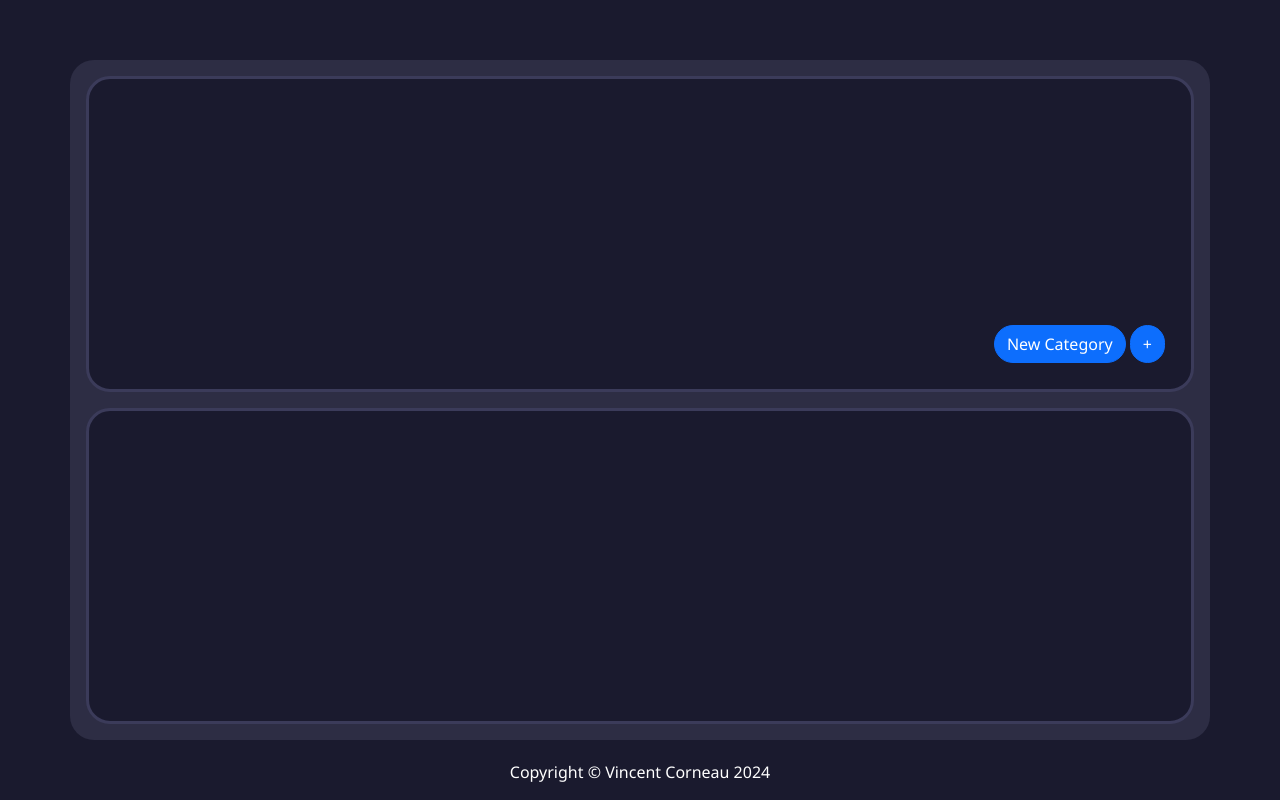
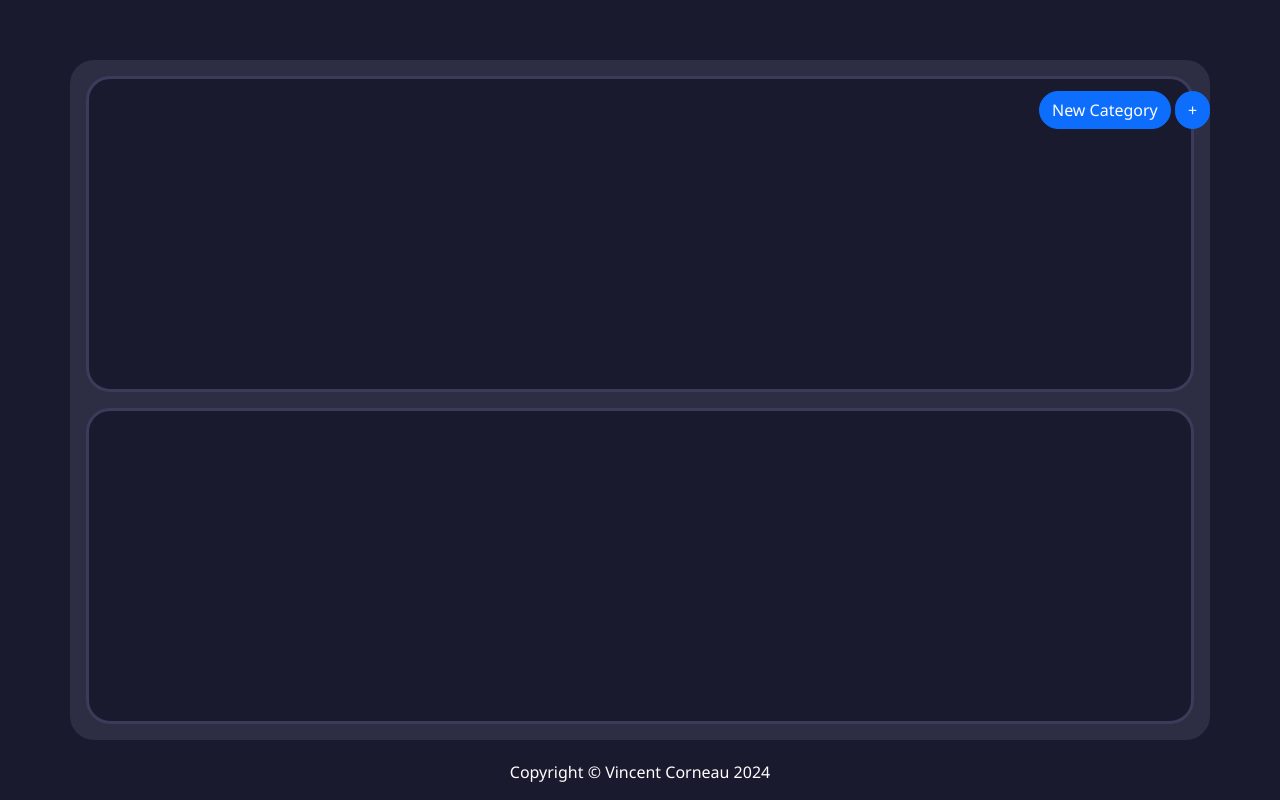
Before and after one commit to dev-2332516/Web-Dev-Proto-Django, a Django app: page / in a window 1280 px wide. Run offline with Django 5.2, Linux system fonts and the light colour scheme; data that the repository does not hold is empty; some libraries are stand-ins or nearby versions.

Commit message:
feat: avancée beaucoup sur la page web

```diff
--- a/todo_project/static/css/styles.css
+++ b/todo_project/static/css/styles.css
@@ -24,25 +24,36 @@ body {
     background-color: #1a1a2e;
     border-radius: 1.5rem;
     height: 100%;
+    width: 100%;
     border: #3b3b5a solid 3px;
-    transition: 0.3s;
+    white-space: nowrap;
+    overflow-x: scroll;
+    overflow-y: hidden;
 }
 
 .todo-container {
+    display: inline-block;
     position: relative;
     background-color: #2d2d44;
-    /* height: 96%;
-    top: 2%;
-    left: 0.6%; */
+    float: none;
+    height: 100%;
     width: 20%;
     border-radius: 1.5rem;
     border: #3b3b5a solid 3px;
 }
 
+.todo-container div {
+    height: 100%
+}
+
 .buttons-group {
     position: absolute;
-    bottom: 10px; /* Distance from the bottom */
-    right: 10px;
+    top: 4.5%;
+    left: 85%;
+    /* Other positioning (e.g., left: 0, right: 0) and styling */
+    width: 100%; /* Example: Make it span the full width of the base div */
+    height: 50px;
+    z-index: 100;
 }
 
 .todo-title {
@@ -59,15 +70,16 @@ body {
 }
 
 .beingDragged {
- color: white;
-  background-color: black;
+    color: white;
+    background-color: black;
 }
 
 .hoverOver {
-  transition: 0.3s ease-out;
-  border: solid 5px #2a9d8f;
+    transition: 0.3s ease-out;
+    border: solid 5px #2a9d8f;
 }
 
-.dragElement, .dropZone {
-transition: 0.3s;
+.dragElement,
+.dropZone {
+    transition: 0.3s;
 }
--- a/todo_project/templates/base.html
+++ b/todo_project/templates/base.html
@@ -15,14 +15,16 @@
   <link rel="stylesheet" href="https://cdnjs.cloudflare.com/ajax/libs/bootstrap/5.2.3/css/bootstrap.min.css" />
   <link rel="stylesheet" href="https://cdnjs.cloudflare.com/ajax/libs/font-awesome/6.4.0/css/all.min.css" />
   <link rel="stylesheet" href="https://cdn.jsdelivr.net/npm/bootstrap-icons@1.3.0/font/bootstrap-icons.css">
-  <link rel="stylesheet" href="../static/css/coloris.css"/>
+  <link rel="stylesheet" href="../static/css/coloris.css" />
   <link rel="stylesheet" type="text/css" href="{% static 'css/styles.css' %}" />
 </head>
 
 <body>
   <main>
+    <div class="d-grid">
       <div class="container position-fixed top-50 start-50 translate-middle">
         {% block content %}{% endblock %}
+      </div>
     </div>
   </main>
 
--- a/todo_project/todo_app/templates/todo-list.html
+++ b/todo_project/todo_app/templates/todo-list.html
@@ -1,17 +1,21 @@
 {% extends 'base.html' %}
 {% block title %}Liste des TODOs{% endblock %}
+
 
 {% block content %}
 {% load static %}
 {% load color_filter %}
 
 <!-- <h2>Liste des TODOs</h2> -->
-
-<div class="d-grid h-100 p-3 gap-3">
-  <div class="list-container d-flex gap-2 p-3 dropZone">
+<div class="position-relative h-100 d-grid p-3 gap-3">
+  <div class="buttons-group">
+    <a class="btn btn-primary" href="{% url 'category-form' %}">New Category</a>
+    <a class="btn btn-primary" href="/newtodo">+</a>
+  </div>
+  <div class="list-container gap-2 p-3 dropZone" isDone="false">
     {% for todo in todos %}
     {% if not todo.isDone %}
-    <div class="d-grid todo-container dragElement" draggable="true" style="
+    <div class="todo-container dragElement" todoId="{{ todo.id }}" draggable="true" style="
         border-color: {{ todo.category.color }};
         background-color: {{ todo.category.color|hex_to_rgba:0.2 }};">
       <div class="d-grid gap-2 card">
@@ -20,30 +24,25 @@
           <p class="card-text text-wrap">{{ todo.description }}</p>
           <div class="position-absolute bottom-0">
             {% if todo.category %}
-              <p style="color: {{ todo.category.color }};">
+            <p class="position-absolute bottom-0" style="color: {{ todo.category.color }};">
               {{ todo.category.name }}
             </p>
             {% else %}
-              <p style="color: gray;">No Category</p>
-          {% endif %}          </div>
-          <div class="position-absolute bottom-0 end-0 m-3">
-            <a href="{% url 'delete-todo' todo.id %}"><i class="bi bi-trash"></i></a>
-            <a href="{% url 'complete-todo' todo.id %}"><i class="bi bi-check2-square"></i></a>
+            <p class="position-absolute bottom-0 m-3" style="color: gray;">No Category</p>
+            {% endif %}
           </div>
+          <a href="{% url 'delete-todo' todo.id %}" class="position-absolute bottom-0 end-0 m-3"><i
+              class="bi bi-trash"></i></a>
         </div>
       </div>
     </div>
     {% endif %}
     {% endfor %}
-    <div class="buttons-group m-3">
-      <a class="btn btn-primary" href="{% url 'category-form' %}">New Category</a>
-      <a class="btn btn-primary" href="/newtodo">+</a>
   </div>
-  </div>
-  <div class="list-container d-flex gap-2 p-3 dropZone">
+  <div class="list-container gap-2 p-3 dropZone col-9 align-self-end" isDone="true">
     {% for todo in todos %}
     {% if todo.isDone %}
-    <div class="d-grid todo-container dragElement" draggable="true" style="
+    <div class="todo-container dragElement" todoId="{{ todo.id }}" draggable="true" style="
         border-color: {{ todo.category.color }};
         background-color: {{ todo.category.color|hex_to_rgba:0.2 }};">
       <div class="d-grid gap-2 card">
@@ -52,12 +51,13 @@
           <p class="card-text text-wrap">{{ todo.description }}</p>
           <div class="position-absolute bottom-0">
             {% if todo.category %}
-              <p style="color: {{ todo.category.color }};">
+            <p class="position-absolute bottom-0" style="color: {{ todo.category.color }};">
               {{ todo.category.name }}
             </p>
             {% else %}
-              <p style="color: gray;">No Category</p>
-          {% endif %}          </div>
+            <p class="position-absolute bottom-0 m-3" style="color: gray;">No Category</p>
+            {% endif %}
+          </div>
           <a href="{% url 'delete-todo' todo.id %}" class="position-absolute bottom-0 end-0 m-3"><i
               class="bi bi-trash"></i></a>
         </div>
--- a/todo_project/todo_app/urls.py
+++ b/todo_project/todo_app/urls.py
@@ -8,4 +8,5 @@ urlpatterns = [
     path('newcategory', views.CategoryFormView.as_view(), name="category-form"),
     path('deleteform/<int:id>', views.DeleteTodo, name='delete-todo'),
     path('completetodo/<int:id>', views.CompleteTodo, name='complete-todo'),
+    path('uncompletetodo/<int:id>', views.UncompleteTodo, name='uncomplete-todo'),
 ]
--- a/todo_project/todo_app/views.py
+++ b/todo_project/todo_app/views.py
@@ -1,7 +1,7 @@
 from django.http import Http404, HttpResponse, HttpResponseRedirect
 from django.shortcuts import render, redirect
 from django.views.generic.base import View
-
+from django.http import JsonResponse
 
 from .forms import TodoForm
 from .forms import CategoryForm
@@ -52,8 +52,23 @@ def DeleteTodo(request, id):
     return redirect('todo-list')
 
 def CompleteTodo(request, id):
-    completedTodo = Todo.objects.get(id=id)
-    completedTodo.isDone = True
-    completedTodo.save()
+    if request.method == 'POST':
+        try:
+            completedTodo = Todo.objects.get(id=id)
+            completedTodo.isDone = True
+            completedTodo.save()
+            return JsonResponse({'status': 'success', 'message': 'Todo marked as done'})
+        except Todo.DoesNotExist:
+            return JsonResponse({'status': 'error', 'message': 'Todo not found'}, status=404)
+    return JsonResponse({'status': 'error', 'message': 'Invalid request method'}, status=405)
 
-    return redirect('todo-list')
+def UncompleteTodo(request, id):
+    if request.method == 'POST':
+        try:
+            completedTodo = Todo.objects.get(id=id)
+            completedTodo.isDone = False
+            completedTodo.save()
+            return JsonResponse({'status': 'success', 'message': 'Todo marked as done'})
+        except Todo.DoesNotExist:
+            return JsonResponse({'status': 'error', 'message': 'Todo not found'}, status=404)
+    return JsonResponse({'status': 'error', 'message': 'Invalid request method'}, status=405)
```
Also changed, not shown: todo_project/static/js/script.js (+61 -18 lines), todo_project/db.sqlite3. Lines whose indentation alone changed are shown as unchanged.
